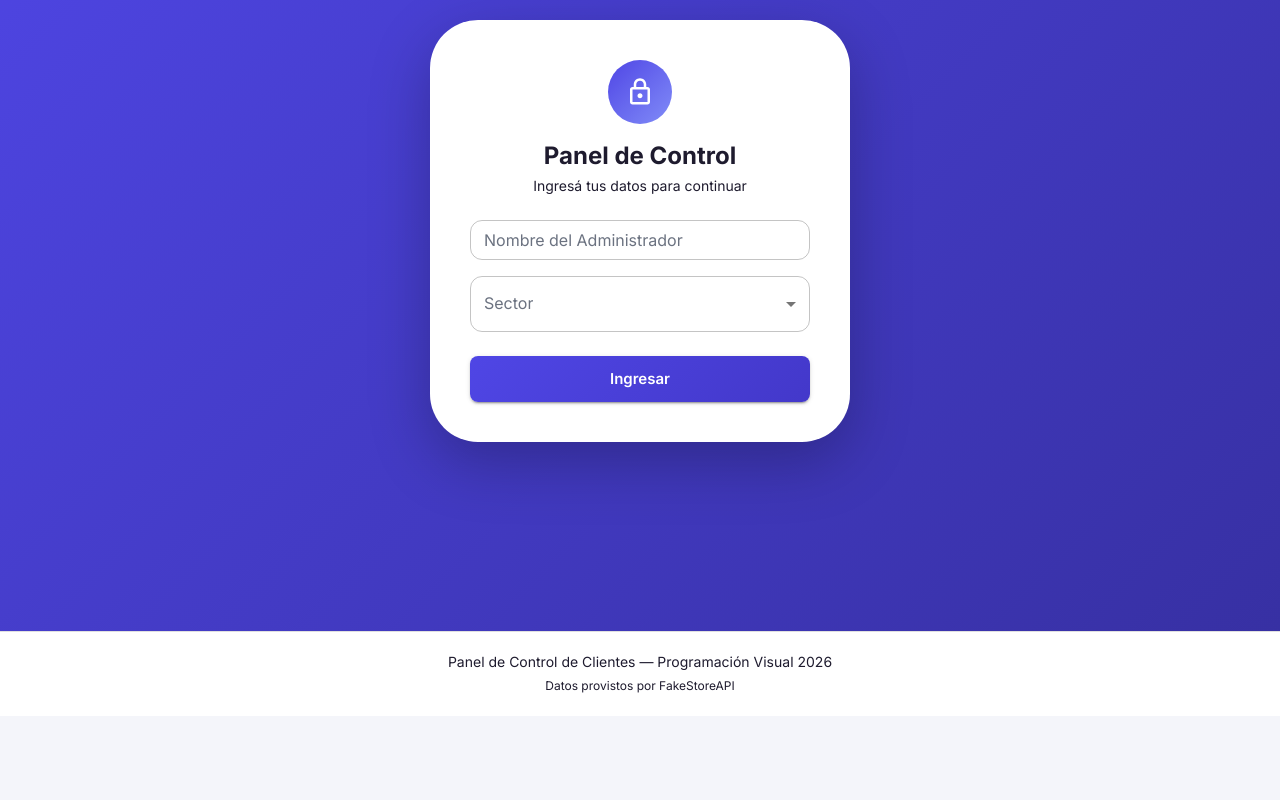
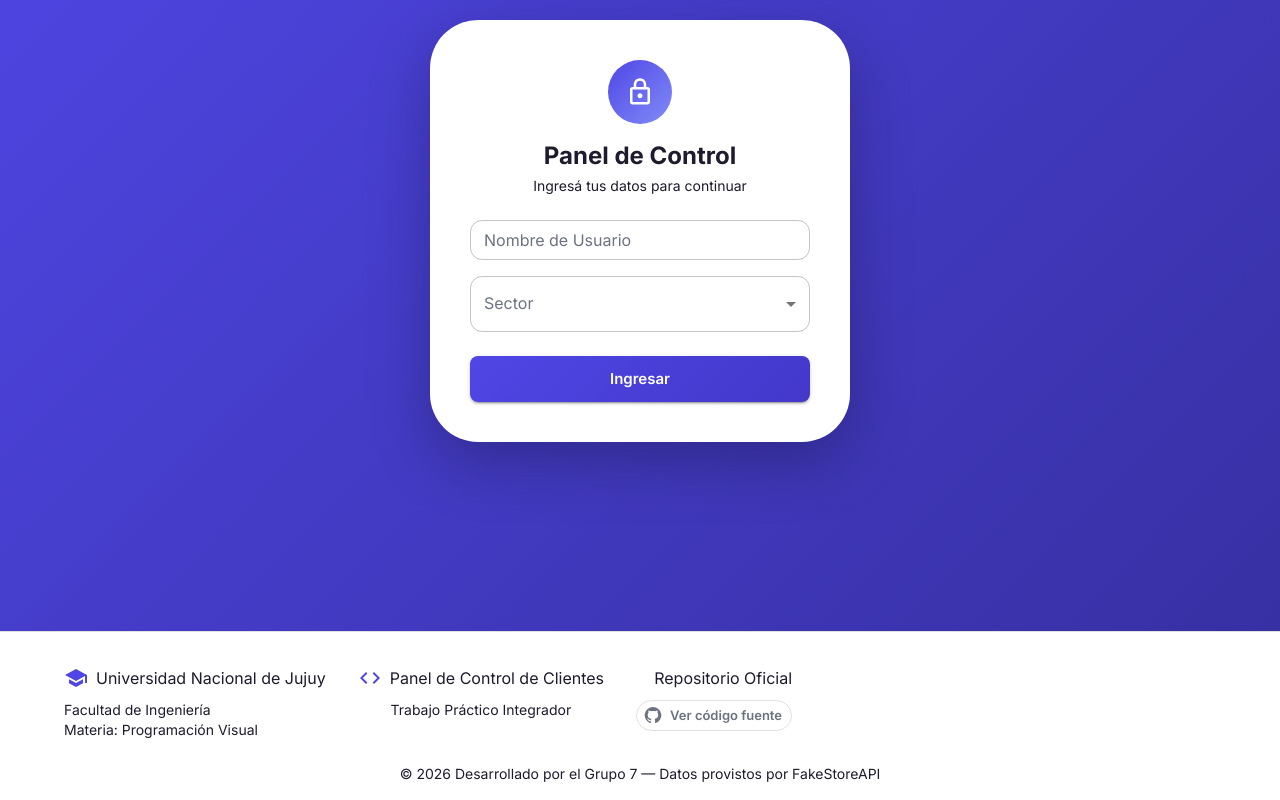
Before and after one commit to leandrocamacho02/pv_tp_integrador_grupo7, a React (Vite) app: page /login in a window 1280 px wide. Shown: the part 233-1033 px from the top of the page. Before the commit the page ends 949 px from the top, so only its background shows below. Built offline with nearby package versions, Linux system fonts and the light colour scheme.

Commit message:
agrego ultimos detalles al footer con informacion académica, enlace a repositorio y actualizo una etiqueta en login

```diff
--- a/src/components/layout/Footer.jsx
+++ b/src/components/layout/Footer.jsx
@@ -1,4 +1,7 @@
-import { Box, Typography, Container } from '@mui/material'
+import { Box, Typography, Container, Grid, Button } from '@mui/material'
+import GitHubIcon from '@mui/icons-material/GitHub'
+import SchoolIcon from '@mui/icons-material/School'
+import CodeIcon from '@mui/icons-material/Code'
 
 const Footer = () => {
   return (
@@ -6,19 +9,61 @@ const Footer = () => {
       component="footer"
       sx={{
         mt: 'auto',
-        py: 2.5,
-        textAlign: 'center',
+        pt: 4,
+        pb: 2,
         borderTop: '1px solid',
         borderColor: 'divider',
         backgroundColor: 'background.paper'
       }}
     >
       <Container maxWidth="lg">
-        <Typography variant="body2" color="text.secondary">
-          Panel de Control de Clientes — Programación Visual {new Date().getFullYear()}
-        </Typography>
-        <Typography variant="caption" color="text.secondary">
-          Datos provistos por FakeStoreAPI
+        <Grid container spacing={4} justifyContent="space-between" sx={{ mb: 3 }}>
+          <Grid item xs={12} md={4} sx={{ textAlign: { xs: 'center', md: 'left' } }}>
+            <Box sx={{ display: 'flex', alignItems: 'center', justifyContent: { xs: 'center', md: 'flex-start' }, gap: 1, mb: 1 }}>
+              <SchoolIcon color="primary" />
+              <Typography variant="subtitle1" fontWeight="bold">
+                Universidad Nacional de Jujuy
+              </Typography>
+            </Box>
+            <Typography variant="body2" color="text.secondary">
+              Facultad de Ingeniería
+            </Typography>
+            <Typography variant="body2" color="text.secondary">
+              Materia: Programación Visual
+            </Typography>
+          </Grid>
+
+          <Grid item xs={12} md={4} sx={{ textAlign: 'center' }}>
+            <Box sx={{ display: 'flex', alignItems: 'center', justifyContent: 'center', gap: 1, mb: 1 }}>
+              <CodeIcon color="primary" />
+              <Typography variant="subtitle1" fontWeight="bold">
+                Panel de Control de Clientes
+              </Typography>
+            </Box>
+            <Typography variant="body2" color="text.secondary">
+              Trabajo Práctico Integrador
+            </Typography>
+          </Grid>
+
+          <Grid item xs={12} md={4} sx={{ display: 'flex', flexDirection: 'column', alignItems: { xs: 'center', md: 'flex-end' } }}>
+            <Typography variant="subtitle1" fontWeight="bold" sx={{ mb: 1 }}>
+              Repositorio Oficial
+            </Typography>
+            <Button
+              variant="outlined"
+              size="small"
+              startIcon={<GitHubIcon />}
+              href="https://github.com/leandrocamacho02/pv_tp_integrador_grupo7"
+              target="_blank"
+              sx={{ textTransform: 'none', borderRadius: 2, color: 'text.secondary', borderColor: 'divider' }}
+            >
+              Ver código fuente
+            </Button>
+          </Grid>
+        </Grid>
+
+        <Typography variant="body2" color="text.secondary" align="center">
+          © {new Date().getFullYear()} Desarrollado por el Grupo 7 — Datos provistos por FakeStoreAPI
         </Typography>
       </Container>
     </Box>
--- a/src/views/login.jsx
+++ b/src/views/login.jsx
@@ -86,7 +86,7 @@ const Login = () => {
 
         <Box sx={{ display: 'flex', flexDirection: 'column', gap: 2 }}>
           <TextField
-            label="Nombre del Administrador"
+            label="Nombre de Usuario"
             name="nombre"
             value={formulario.nombre}
             onChange={handleChange}
```
